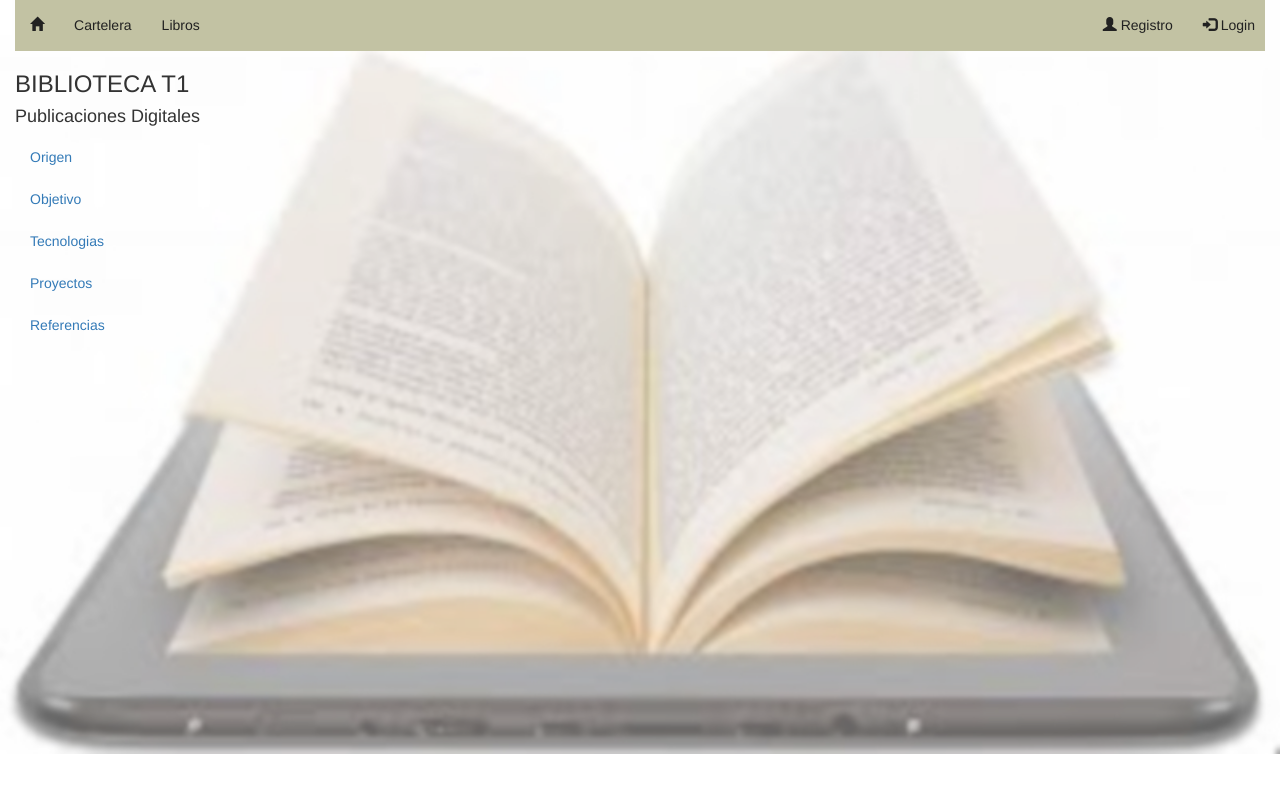
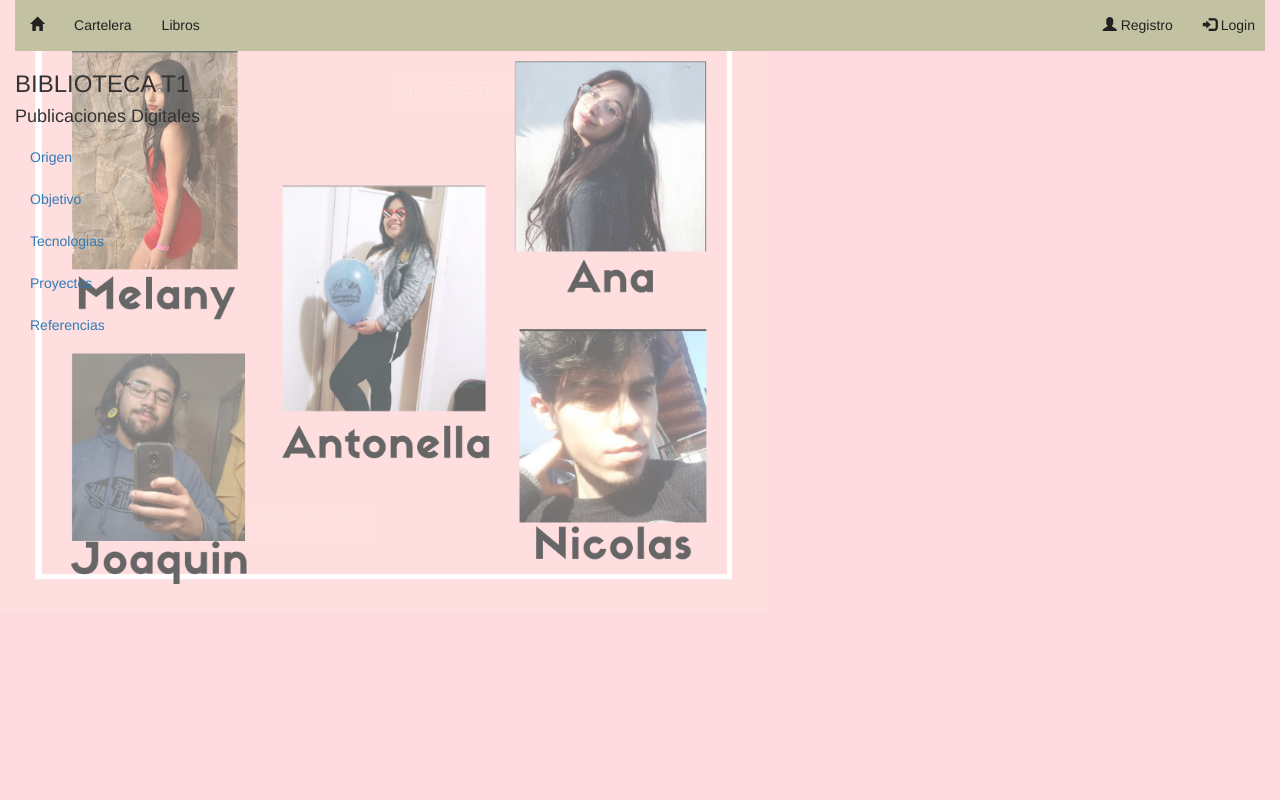
Before and after one commit to joaquinemaperalta/pwd2021_g2, a PHP site: page /index.php in a window 1280 px wide. Run offline with PHP 8.4, Linux system fonts and the light colour scheme; data comes from the database, SQL or seed files in the repository.

Commit message:
Add files via upload
Cambio de fondo a fondo con nombre y foto de los integrantes del grupo

```diff
--- a/menu_bs.php
+++ b/menu_bs.php
@@ -47,10 +47,13 @@ pre {
     left: 0;
     width: 100%;
     height: 100%;
-    background-image: url('images/b_bkg_3.jpg');
+    background-image: url('images/fondo_integrantes.png');
     background-repeat: no-repeat;
     background-attachment: fixed;
-    background-size: 100%;
+    background-size: 60%;
+    background-color: pink;
+
+
     opacity: 0.6;
     filter:alpha(opacity=80);
 }
```
Also changed, not shown: images/fondo_integrantes.png (added).
